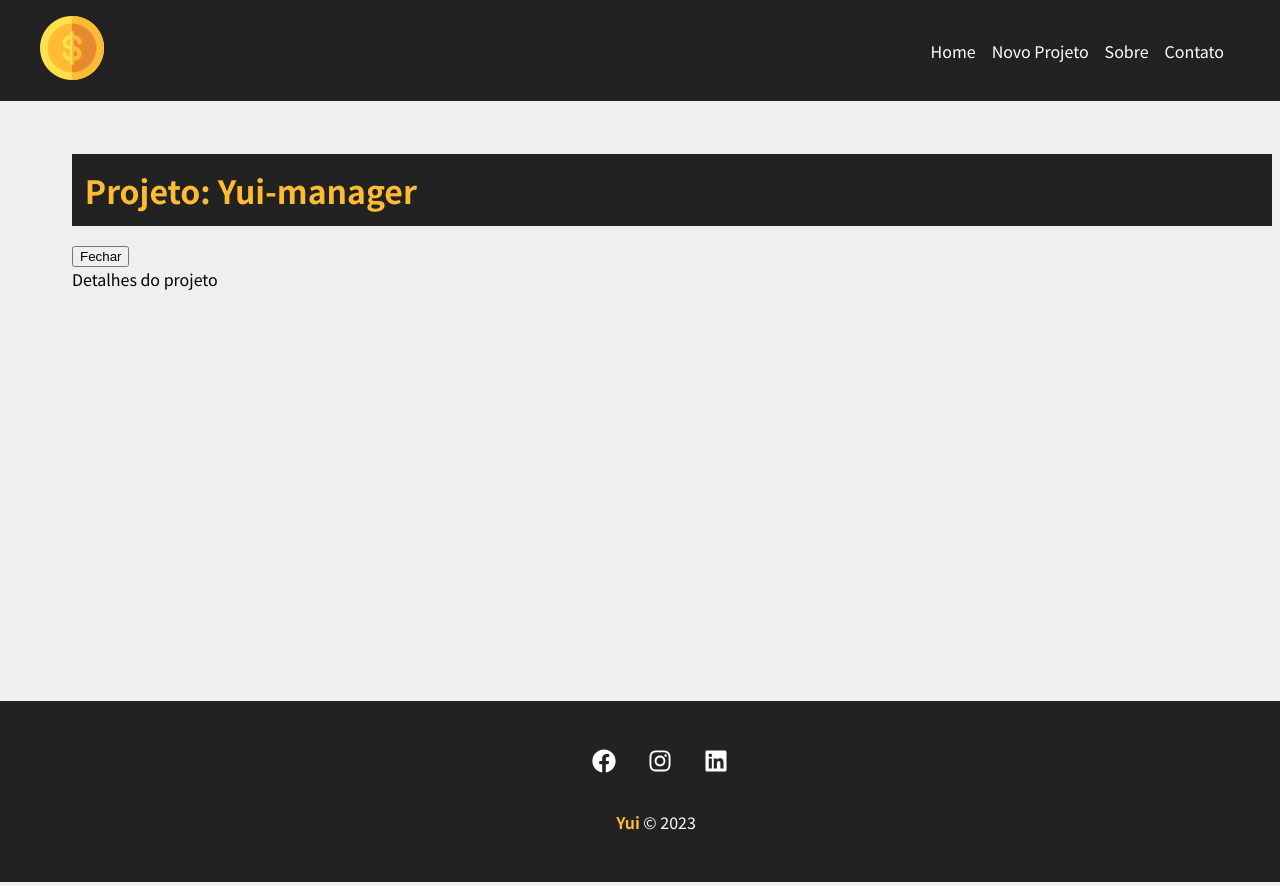
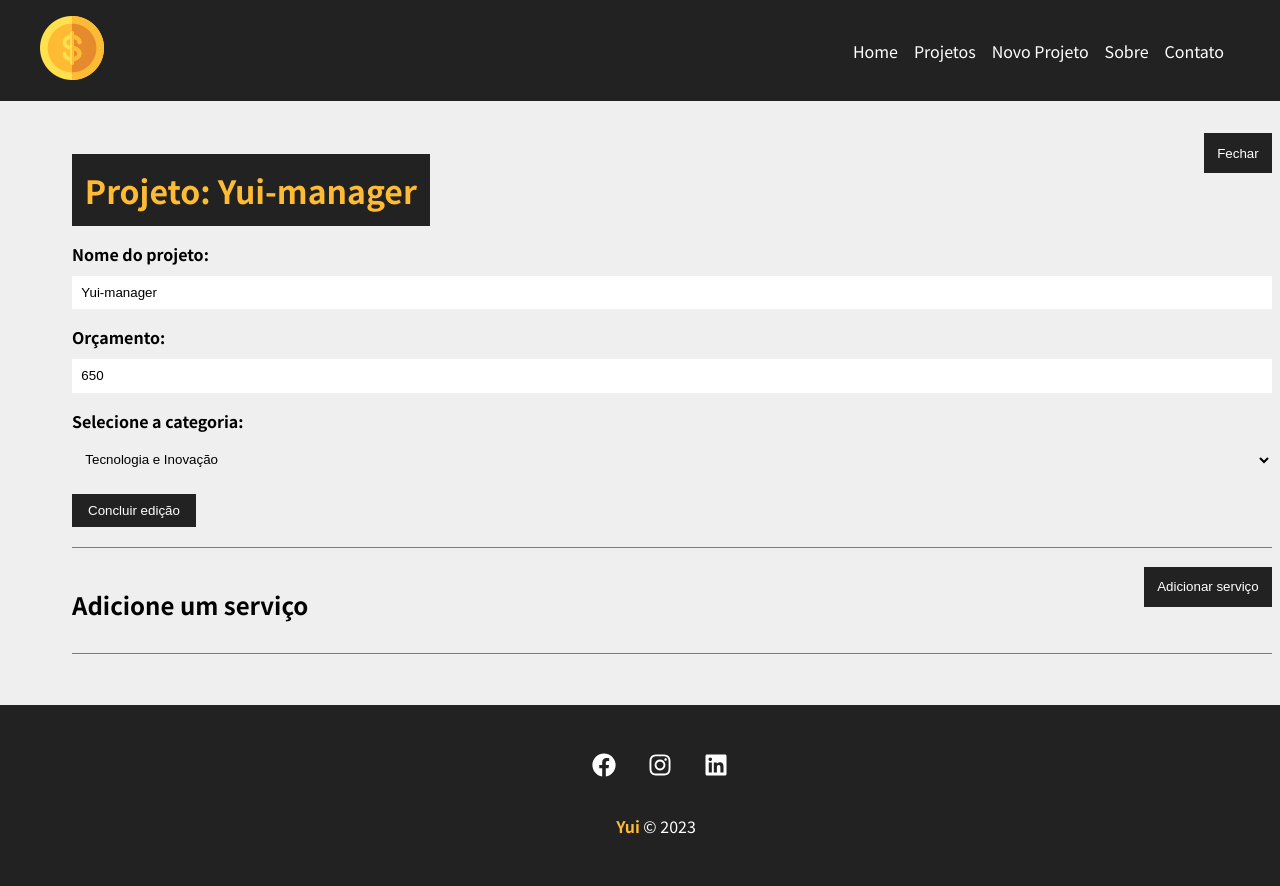
Before and after one commit to kayqueprogram/yui-manager-react, a React (Create React App) app: page /project/2 in a window 1280 px wide. Both pictures are taken after a click on the button "Editar projeto". Shown: the top 886 px of the page. Built offline with nearby package versions, Linux system fonts and the light colour scheme; data requests are answered from the project's data file.

Commit message:
criando área de serviços

```diff
--- a/db.json
+++ b/db.json
@@ -10,6 +10,17 @@
       "yui": 0,
       "services": [],
       "id": 2
+    },
+    {
+      "name": "Teste de projeto ",
+      "budget": "789",
+      "category": {
+        "id": "1",
+        "name": "Infra"
+      },
+      "yui": 0,
+      "services": [],
+      "id": 3
     }
   ],
   "categories": [
--- a/src/components/layout/Navbar.js
+++ b/src/components/layout/Navbar.js
@@ -16,6 +16,9 @@ function Navbar() {
                         <Link to='/'>Home</Link>
                     </li>
                     <li className={styles.item}>
+                        <Link to='/projects'>Projetos</Link>
+                    </li>
+                    <li className={styles.item}>
                         <Link to='/newProject'>Novo Projeto</Link>
                     </li>
                     <li className={styles.item}>
--- a/src/components/pages/Project.js
+++ b/src/components/pages/Project.js
@@ -1,14 +1,19 @@
 import styles from './Project.module.css';
 import Loading from '../layout/Loading';
 import Container from '../layout/Container';
+import Message from '../layout/Message';
+import ProjectForm from '../project/ProjectForm';
 import { useParams } from 'react-router-dom';
-import { useState, useEffect } from 'react'
+import { useState, useEffect } from 'react';
 
 function Project() {
 
     const { id } = useParams()
     const [ project, setProject ] = useState([])
     const [ showProjectForm, setShowProjectForm ] = useState(false)
+    const [ showServiceForm, setShowServiceForm ] = useState(false)
+    const [message, setMessage ] = useState()
+    const [ type, setType ] = useState()
 
     useEffect(() => {
 
@@ -24,8 +29,12 @@ function Project() {
     }, [id])
 
     function editPost(project) {
+        setMessage('')
+
         if (project.budget < project.yui) {
-
+            setMessage('O orçamento não pode ser menor que o custo do projeto!')
+            setType('error')
+            return false
         }
 
         fetch(`http://localhost:5000/projects/${project.id}`, {
@@ -35,7 +44,16 @@ function Project() {
             },
 
             body: JSON.stringify(project),
-        }).then(resp => resp.json()).then((data) => {})
+        }).then(resp => resp.json()).then((data) => {
+            setProject(data)
+            setShowProjectForm(false)
+            setMessage('Projeto atualizado com sucesso!')
+            setType('sucess')
+        }).catch(err => console.log(err))
+    }
+
+     function toggleServiceForm() {
+        setShowServiceForm(!showServiceForm)
     }
 
     function toggleProjectForm() {
@@ -47,9 +65,10 @@ function Project() {
             {project.name ? (
                 <div className={styles.project_details}>
                     <Container customClass="column">
-                        <div>
+                        {message && <Message type={type} msg={message}/>}
+                        <div className={styles.details_container}>
                             <h1>Projeto: {project.name}</h1>
-                            <button onClick={toggleProjectForm}>
+                            <button className={styles.btn} onClick={toggleProjectForm}>
                                 {!showProjectForm ? 'Editar projeto' : 'Fechar'}
                             </button>
                             {!showProjectForm ? (
@@ -61,12 +80,20 @@ function Project() {
                                         <span>Total de orçamento: </span> R$ {project.budget}
                                     </p>
                                     <p>
-                                        <span>Total de orçamento: </span> R$ {project.yui}
+                                        <span>Total utilizado: </span> R$ {project.yui}
                                     </p>
                                 </div>
                             ) : (
-                                <div>Detalhes do projeto</div>
+                                <div className={styles.form} >
+                                    <ProjectForm handleSubmit={editPost} btnText="Concluir edição" projectData={project}/>
+                                </div>
                             )}
+                        </div>
+                        <div className={styles.service_form_container}>
+                            <h2>Adicione um serviço</h2>
+                             <button className={styles.btn} onClick={toggleServiceForm}>
+                                {!showServiceForm ? 'Adicionar serviço' : 'Fechar'}
+                            </button>
                         </div>
                     </Container>
                 </div>
```
